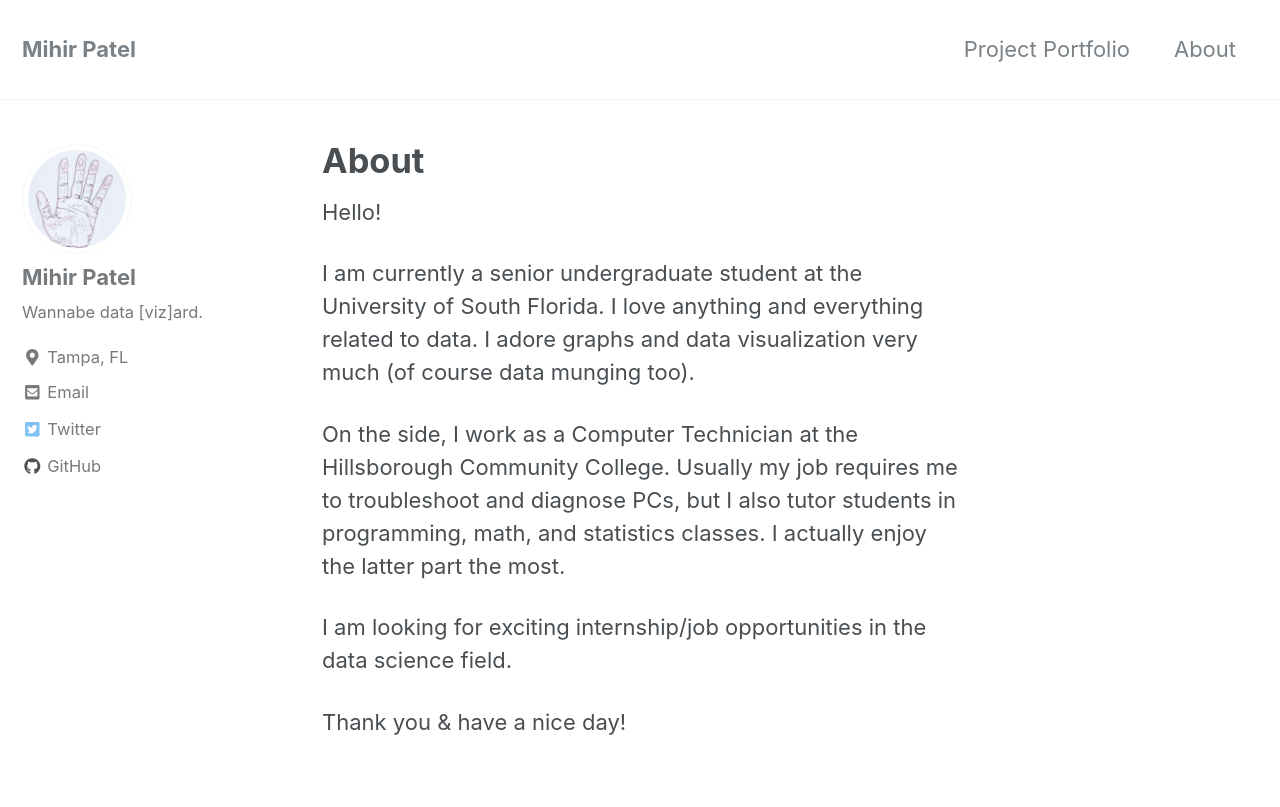
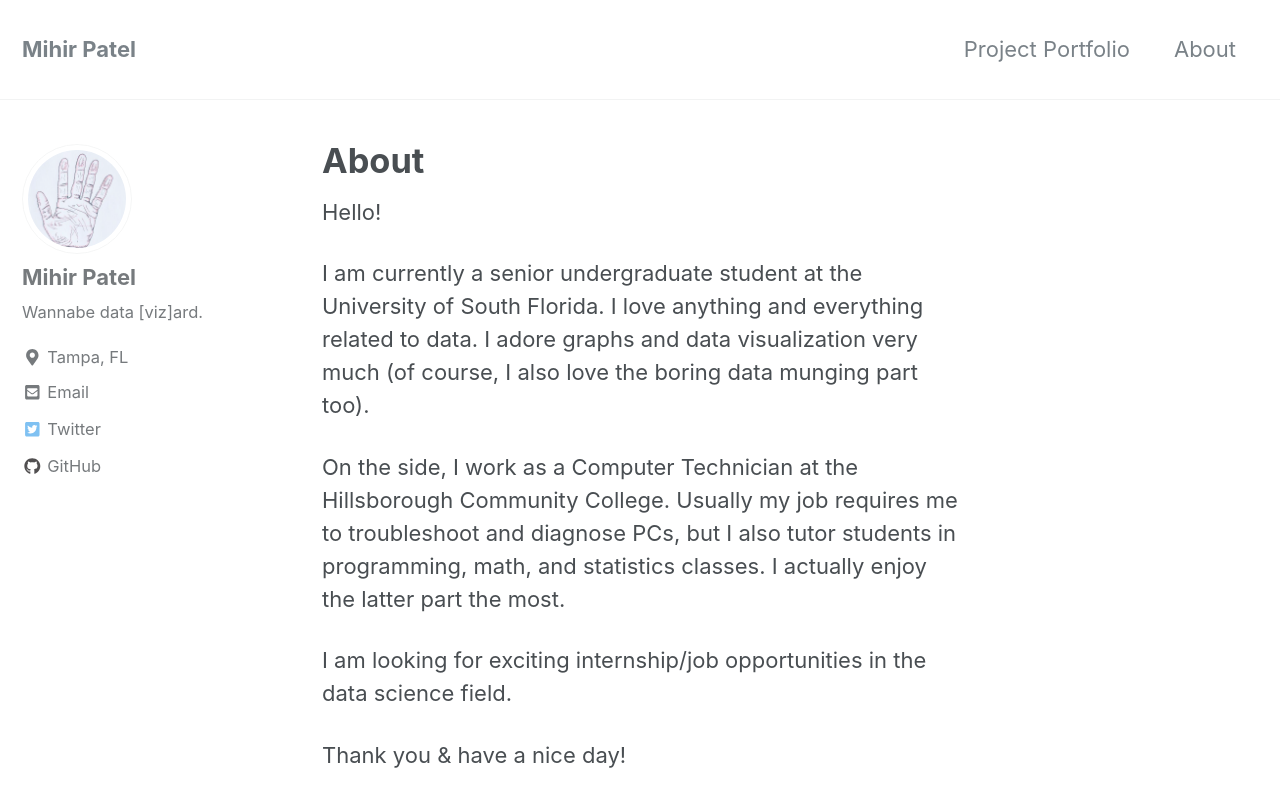
Before and after one commit to mihirp161/mihirp161.github.io, a Jekyll site: the page built from _pages/about.md, in a window 1280 px wide and 900 px high. Shown: the top 807 px of the window. Built offline with Jekyll 4.4.1, drawn with Linux system fonts in a browser that asks for light colours; nearby versions of some CDN libraries.

Commit message:
Update about.md

```diff
--- a/_pages/about.md
+++ b/_pages/about.md
@@ -6,7 +6,7 @@ header:
 
 Hello!
 
-I am currently a senior undergraduate student at the University of South Florida. I love anything and everything related to data. I adore graphs and data visualization very much (of course data munging too).
+I am currently a senior undergraduate student at the University of South Florida. I love anything and everything related to data. I adore graphs and data visualization very much (of course, I also love the boring data munging part too).
 
 On the side, I work as a Computer Technician at the Hillsborough Community College. Usually my job requires me to troubleshoot and diagnose PCs, but I also tutor students in programming, math, and statistics classes. I actually enjoy the latter part the most.
 
```
